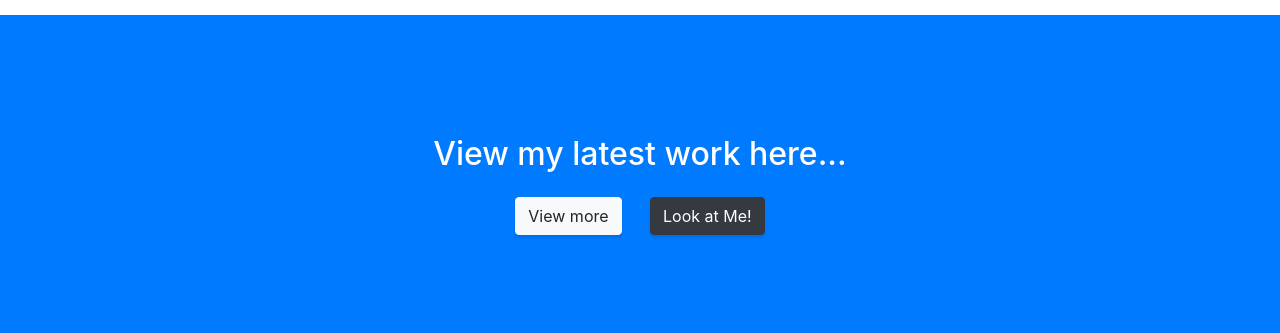
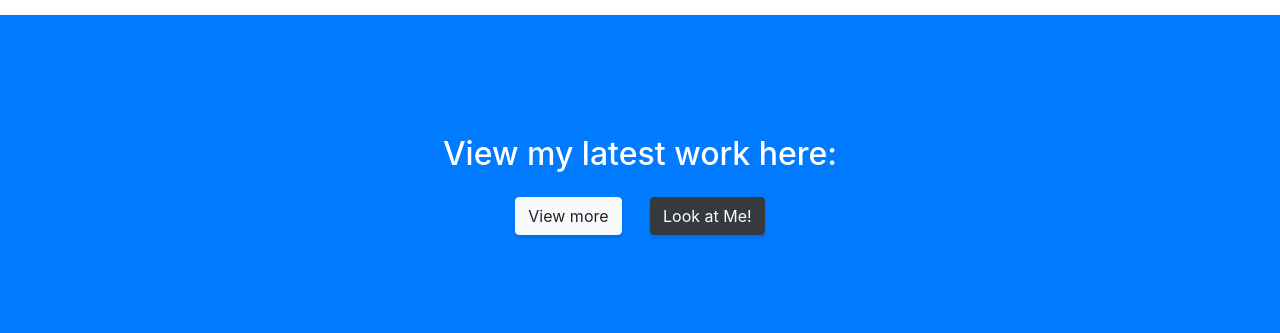
Before and after one commit to Jojokats/stylish, a website with bundled scripts: page index.html in a window 1280 px wide. Shown: the part 3600-3933 px from the top of the page. Built offline with nearby package versions, Linux system fonts and the light colour scheme.

Commit message:
Modified h2

```diff
--- a/index.html
+++ b/index.html
@@ -196,7 +196,7 @@
     <!-- Call to Action -->
     <section class="content-section bg-primary text-white">
       <div class="container text-center">
-        <h2 class="mb-4">View my latest work here...</h2>
+        <h2 class="mb-4">View my latest work here:</h2>
         <a href="#" class="btn btn-xl btn-light mr-4">View more</a>
         <a href="#" class="btn btn-xl btn-dark">Look at Me!</a>
       </div>
```
